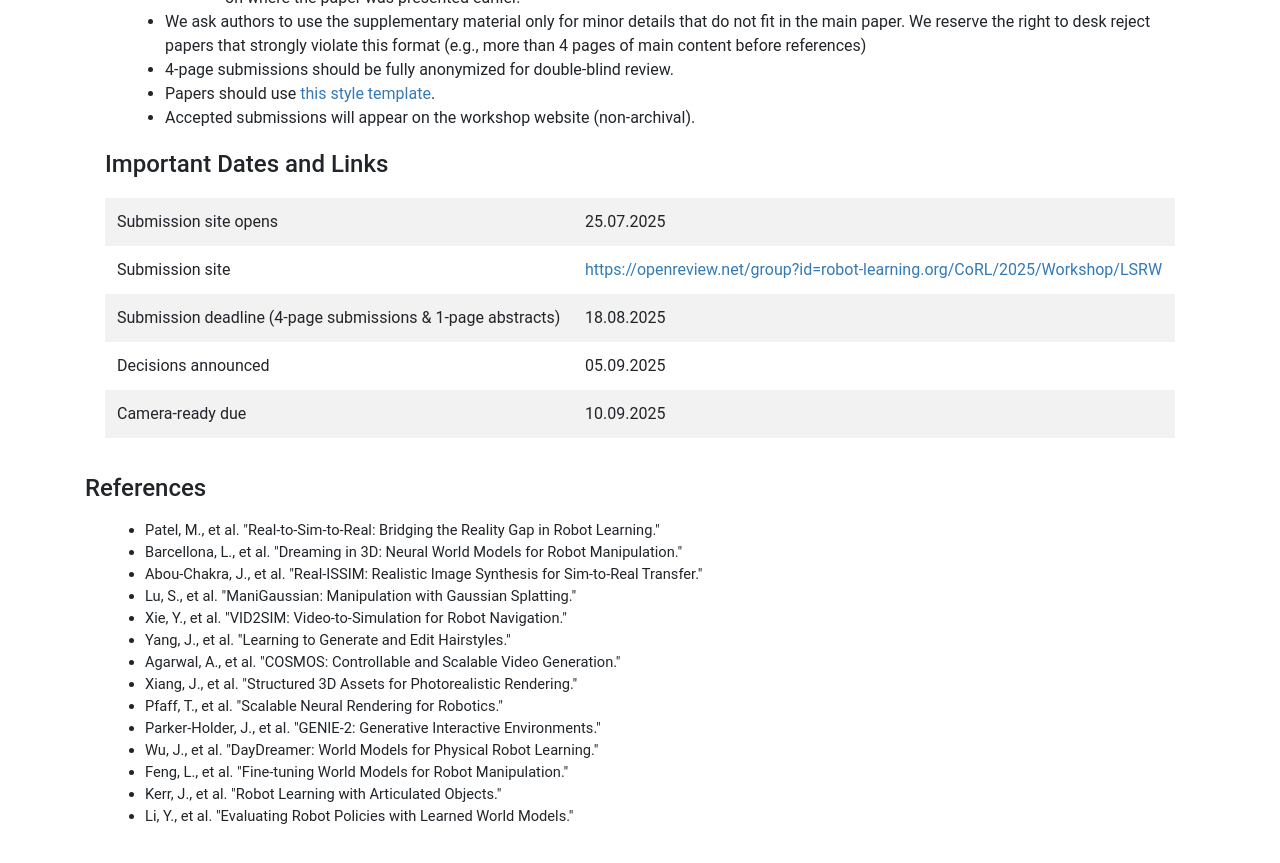
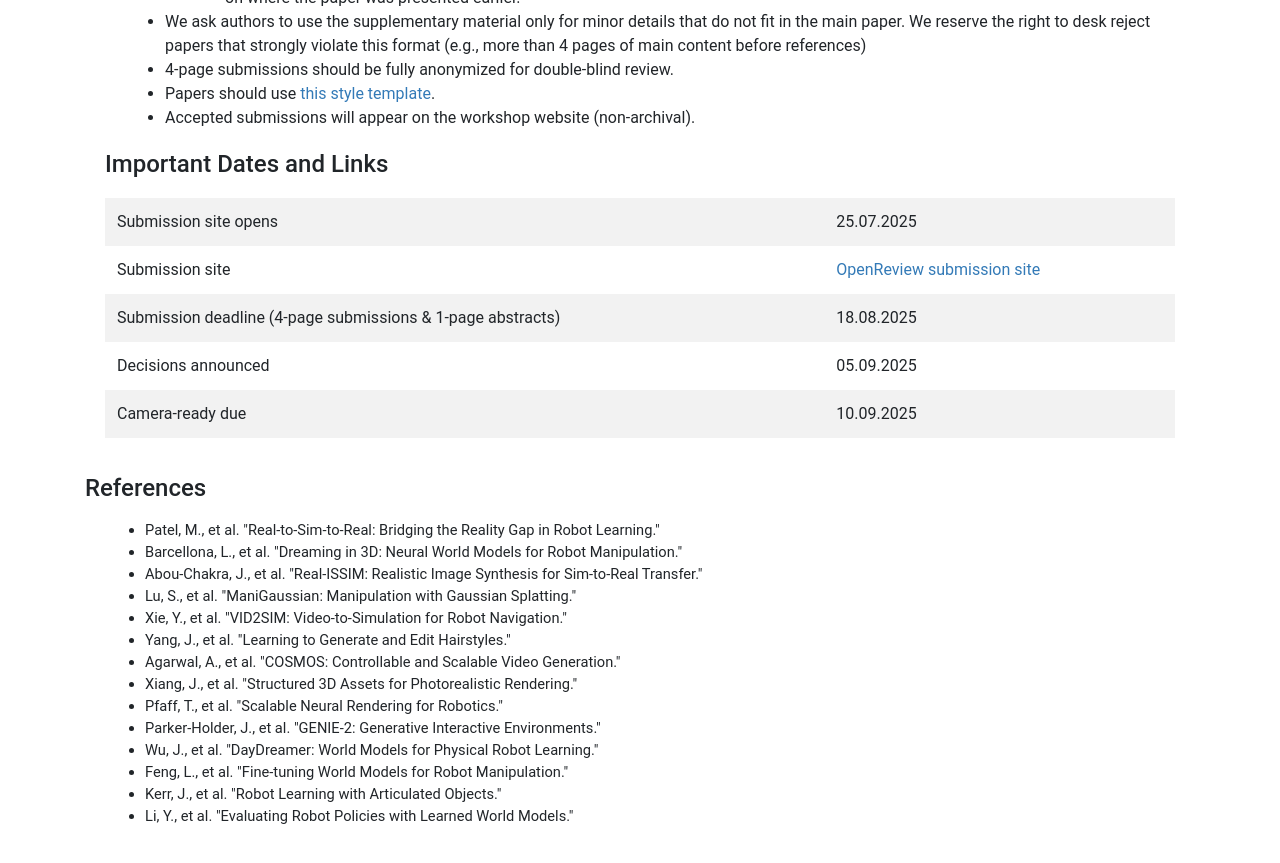
Before and after one commit to simulatingrobotworlds/simulatingrobotworlds.github.io, a Jekyll site: the page built from submit.html, in a window 1280 px wide and 900 px high, scrolled down 939 px. Shown: the top 863 px of the window. Built offline with Jekyll 4.4.1, drawn with Linux system fonts in a browser that asks for light colours; nearby versions of some CDN libraries.

Commit message:
Fix submission site link in submit.html

```diff
--- a/submit.html
+++ b/submit.html
@@ -32,7 +32,7 @@
   <p><b> Submission Policy: </b></p>
   <p>
   <ul>
-    <li>Submissions are managed using OpenReview: <a href="https://openreview.net/group?id=robot-learning.org/CoRL/2025/Workshop/LSRW<">Submission site</a></li>
+    <li>Submissions are managed using OpenReview: <a href="https://openreview.net/group?id=robot-learning.org/CoRL/2025/Workshop/LSRW">Submission site</a></li>
     <li>We encourage two types of submissions:
       <ol>
         <li><em>Novel Papers:</em> 4-page submissions presenting new perspectives or experimental results. Should contain up to 4 pages of main paper plus any number of pages for references and supplementary material</li>
@@ -55,7 +55,7 @@
     </tr>
     <tr>
       <td>Submission site</td>
-      <td><a href="https://openreview.net/group?id=robot-learning.org/CoRL/2025/Workshop/LSRW<">https://openreview.net/group?id=robot-learning.org/CoRL/2025/Workshop/LSRW</a></td>
+      <td><a href="https://openreview.net/group?id=robot-learning.org/CoRL/2025/Workshop/LSRW"> OpenReview submission site </a></td>
     </tr>
     <tr>
       <td>Submission deadline (4-page submissions & 1-page abstracts)</td>
```
